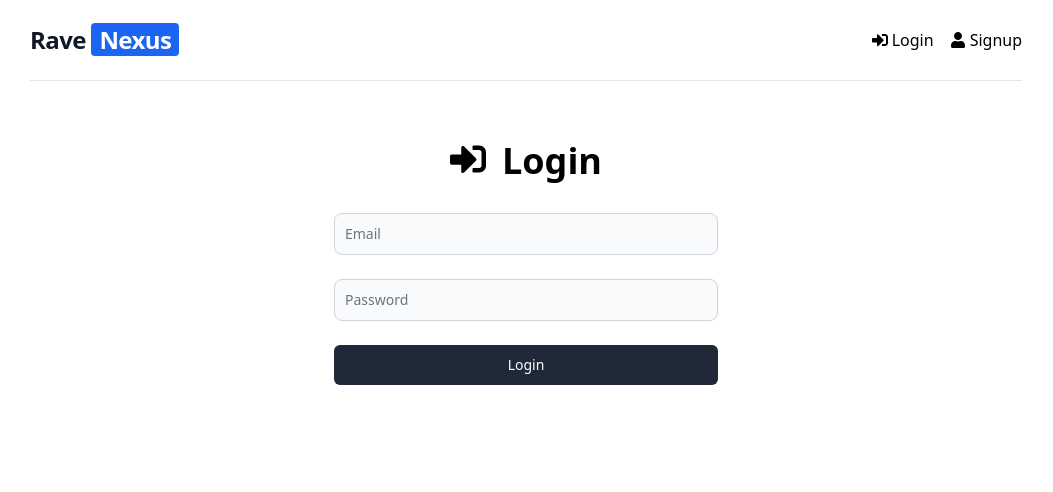
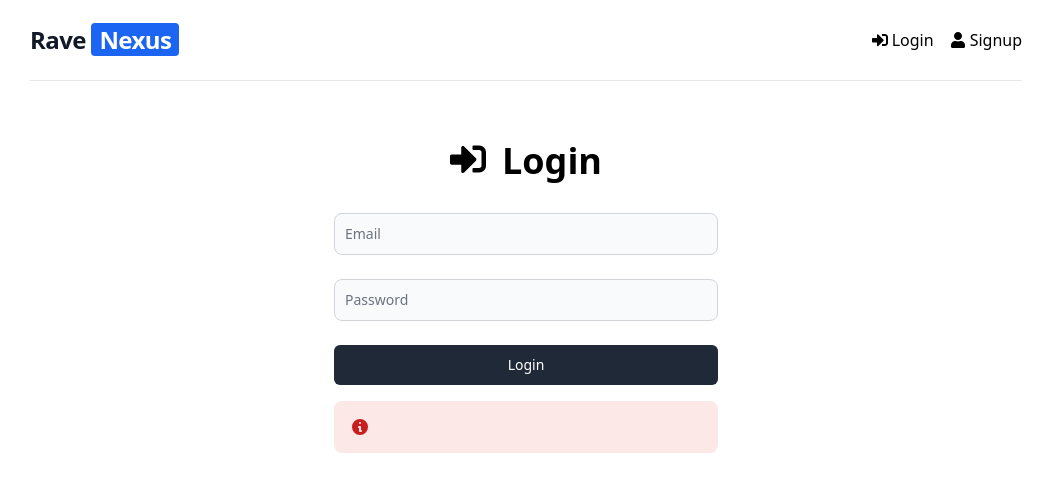
Before and after one commit to Lateralus-lab/ts-frontend, a React (Create React App) app: page / in a window 1280 px wide. Shown: the top 492 px of the page, without its empty margins (114-1167 px from the left). Built offline with nearby package versions, Linux system fonts and the light colour scheme.

Commit message:
Refactored event reducer and fixed issue with CSS alert rendering

```diff
--- a/src/components/Alert.tsx
+++ b/src/components/Alert.tsx
@@ -3,13 +3,20 @@ type AlertProps = {
   variant: string | undefined;
 };
 
-const Alert = (props: AlertProps): JSX.Element | null => {
+const Alert = (props: AlertProps): JSX.Element => {
   const { message, variant } = props;
 
-  const content = message ? (
-    <div className={`alert-${variant}`}>
+  const variantClass = variant ? `alert-${variant}` : "hidden";
+  const svgClass =
+    variantClass === "alert-danger"
+      ? "flex-shrink-0 inline w-5 h-5 mr-3"
+      : "hidden";
+
+  return (
+    <div className={variantClass}>
+      <div className="flex items-center">
         <svg
-        className="flex-shrink-0 inline w-5 h-5 mr-3"
+          className={svgClass}
           aria-hidden="true"
           fill="currentColor"
           viewBox="0 0 20 20"
@@ -26,9 +33,8 @@ const Alert = (props: AlertProps): JSX.Element | null => {
           <span className="font-medium">{message}</span>
         </div>
       </div>
-  ) : null;
-
-  return content;
+    </div>
+  );
 };
 
 export default Alert;
--- a/src/features/events/eventSlice.tsx
+++ b/src/features/events/eventSlice.tsx
@@ -56,19 +56,26 @@ const eventSlice = createSlice({
   name: "event",
   initialState,
   reducers: {},
-  extraReducers: {
-    [fetchEvent.pending.type]: (state) => {
+  extraReducers: (builder: any) => {
+    builder
+      .addCase(fetchEvent.pending, (state: any) => {
         state.isLoading = true;
-    },
-    [fetchEvent.fulfilled.type]: (state, action: PayloadAction<Event>) => {
+      })
+      .addCase(
+        fetchEvent.fulfilled,
+        (state: any, action: PayloadAction<Event>) => {
           state.event = action.payload;
           state.isLoading = false;
           state.error = null;
-    },
-    [fetchEvent.rejected.type]: (state, action: PayloadAction<string>) => {
+        }
+      )
+      .addCase(
+        fetchEvent.rejected,
+        (state: any, action: PayloadAction<string>) => {
           state.isLoading = false;
           state.error = action.payload;
-    },
+        }
+      );
   },
 });
 
```
Lines whose indentation alone changed are shown as unchanged.
